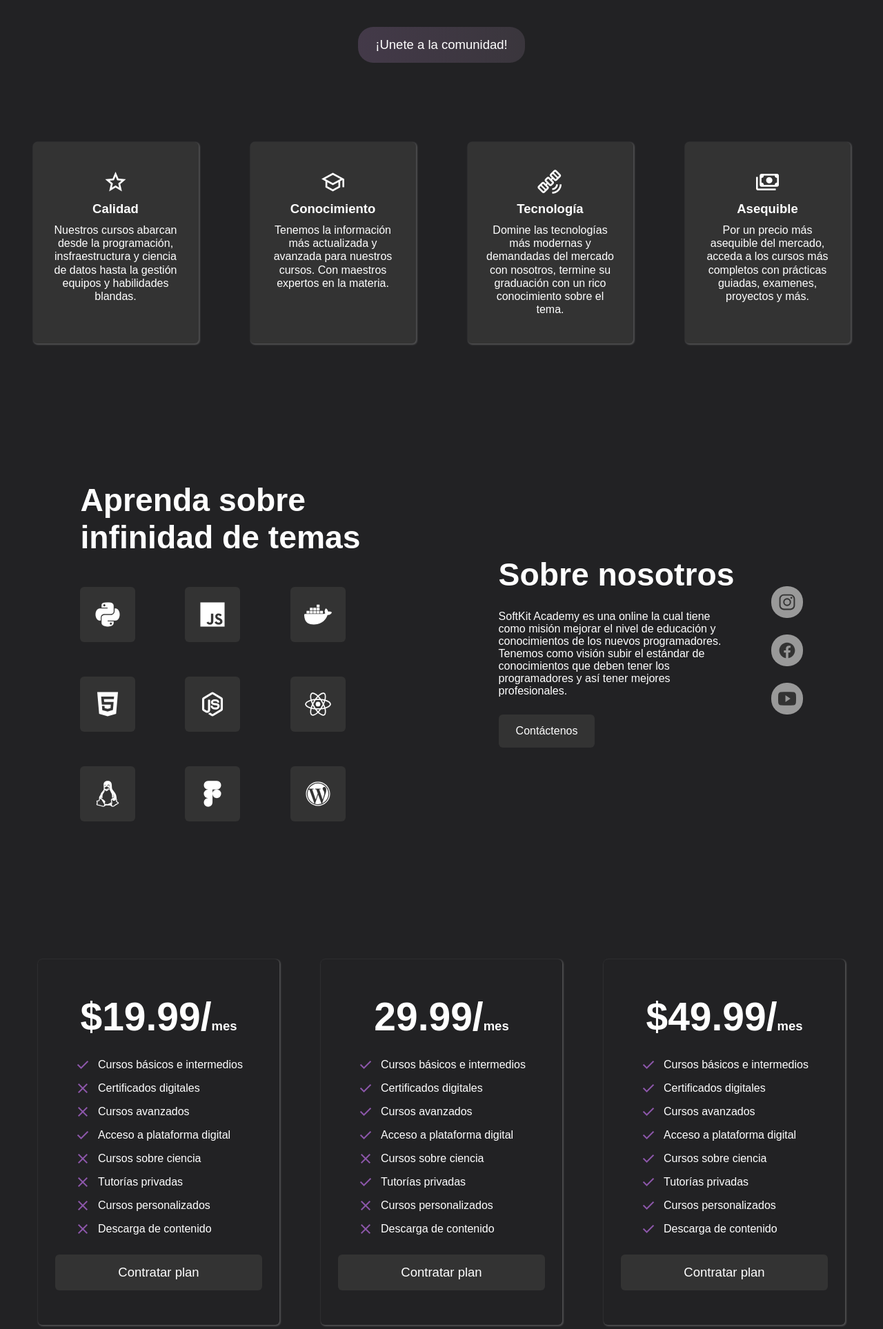
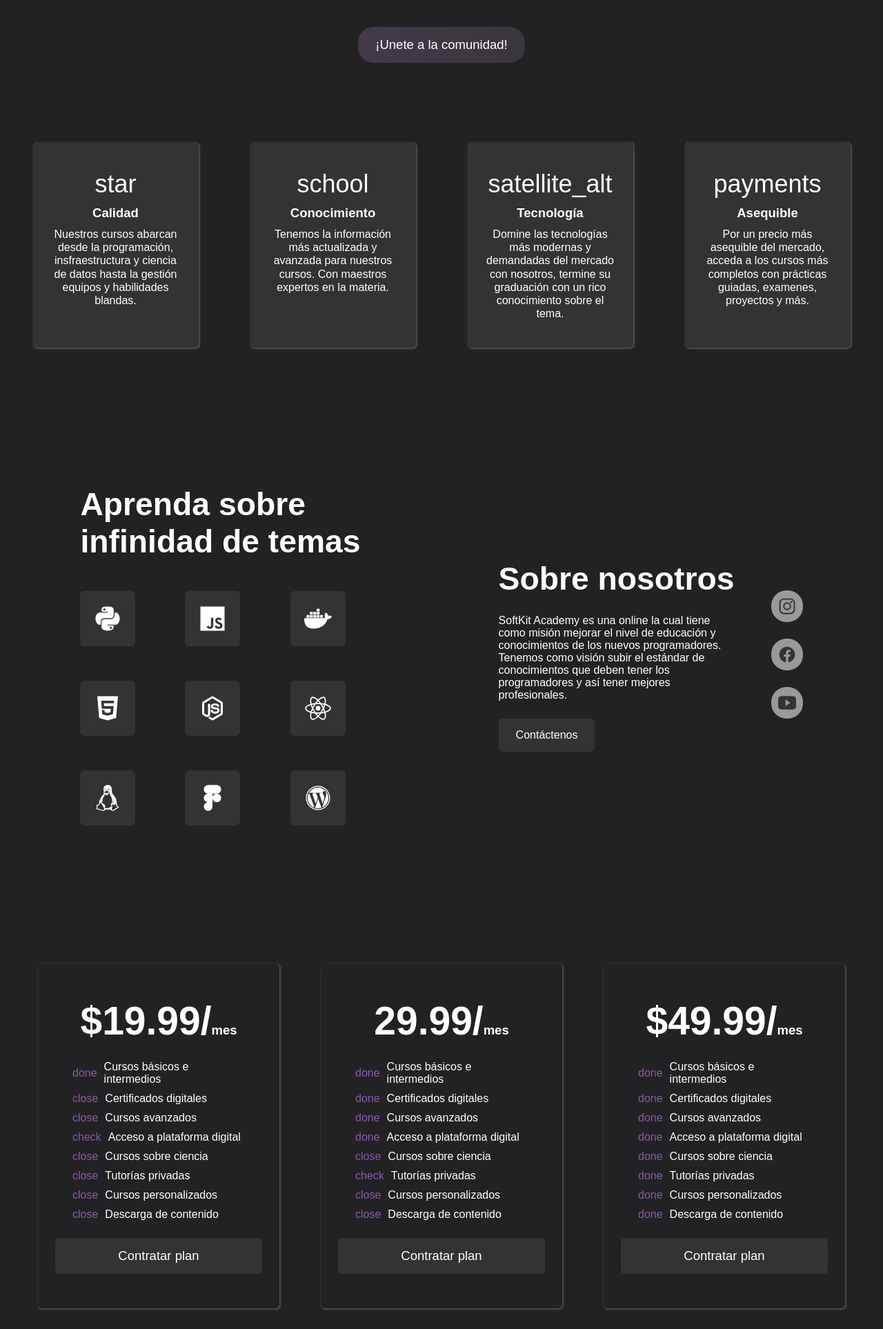
Before and after one commit to EssEnemiGz/SoftKit-Academy, a Flask app: page / in a window 1280 px wide. Shown: the part 345-2272 px from the top of the page at 69% size. Run offline with Flask 3, Linux system fonts and the light colour scheme.

Commit message:
"Agregadas las fuentes, eliminados los iconos"

```diff
--- a/templates/index.html
+++ b/templates/index.html
@@ -22,11 +22,11 @@
     </script>
 
     <!-- GOOGLE FONTS -->
-    <!-- <link rel="preconnect" href="https://fonts.googleapis.com"> -->
-    <!-- <link rel="preconnect" href="https://fonts.gstatic.com" crossorigin> -->
+    <link rel="preconnect" href="https://fonts.googleapis.com">
+    <link rel="preconnect" href="https://fonts.gstatic.com" crossorigin>
     <!-- GOOGLE ICONS -->
-    <link rel="stylesheet"
-        href="https://fonts.googleapis.com/css2?family=Material+Symbols+Outlined:wght,FILL@400..500,0..1" />
+    <!--<link rel="stylesheet"
+        href="https://fonts.googleapis.com/css2?family=Material+Symbols+Outlined:wght,FILL@400..500,0..1" />-->
 
     <!-- IONIC ICONS -->
     <script type="module" src="https://unpkg.com/ionicons@7.1.0/dist/ionicons/ionicons.esm.js"></script>
```
